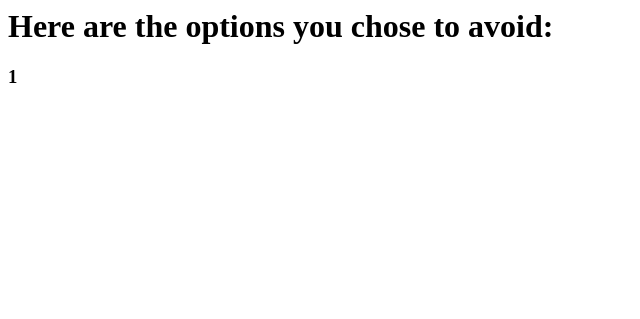
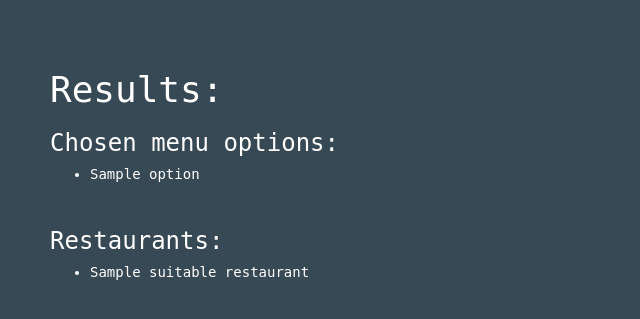
Before and after one commit to wonton888/allergen_avoider, a PHP site: template views/results.html.twig in a window 1280 px wide. Shown: the top 319 px of the page, without its empty margins (0-640 px from the left). Run offline with PHP 8.4, Linux system fonts and the light colour scheme; the template is opened without the code that fills it: most values are stand-ins (such as "Sample title", 1, 10 or a date in 2020); some libraries are stand-ins or nearby versions.

Commit message:
Show suitable restaurants on results page based on selected options. Also add find and getObjects methods to Option class.

```diff
--- a/app/app.php
+++ b/app/app.php
@@ -27,8 +27,9 @@
 
     $app->post('/options', function() use ($app) {
         $suitable_option_ids = $_POST["option_ids"];
-        // $suitable_restaurants = Restaurant::suitableRestaurants($suitable_option_ids);
-        return $app['twig']->render('results.html.twig', array('filtered_option_ids' => $suitable_option_ids));
+        $options = Option::getObjects($suitable_option_ids);
+        $suitable_restaurants = Restaurant::suitableRestaurants($suitable_option_ids);
+        return $app['twig']->render('results.html.twig', array('suitable_restaurants' => $suitable_restaurants, 'options' => $options));
     });
 
     return $app;
--- a/views/results.html.twig
+++ b/views/results.html.twig
@@ -1,11 +1,27 @@
 <html>
     <head>
+        <link rel="stylesheet" href="https://maxcdn.bootstrapcdn.com/bootstrap/3.3.5/css/bootstrap.min.css" type="text/css">
+        <link rel="stylesheet" href="css/styles.css" media="screen" title="no title" charset="utf-8">
         <title>Option Avoider</title>
     </head>
     <body>
-        <h1>Here are the options you chose to avoid:</h1>
-        {% for option_id in filtered_option_ids %}
-            <h3>{{ option_id }}</h3>
-        {% endfor %}
+        <h1>Results:</h1>
+        <h3>Chosen menu options:</h3>
+        <ul>
+            {% for option in options %}
+                <li>{{ option.getName }}</li>
+            {% endfor %}
+        </ul>
+        <br>
+        {% if suitable_restaurants is not empty %}
+            <h3>Restaurants:</h3>
+            <ul>
+            {% for restaurant in suitable_restaurants %}
+                <li>{{ restaurant.getName }}</li>
+            {% endfor %}
+            </ul>
+        {% else %}
+            <h3>Unfortunately, there are no restaurants that meet your search criteria.</h3>
+        {% endif %}
     </body>
 </html>
```
Also changed, not shown: src/Option.php (+20 -1 lines), tests/OptionTest.php (+38 -0 lines).
